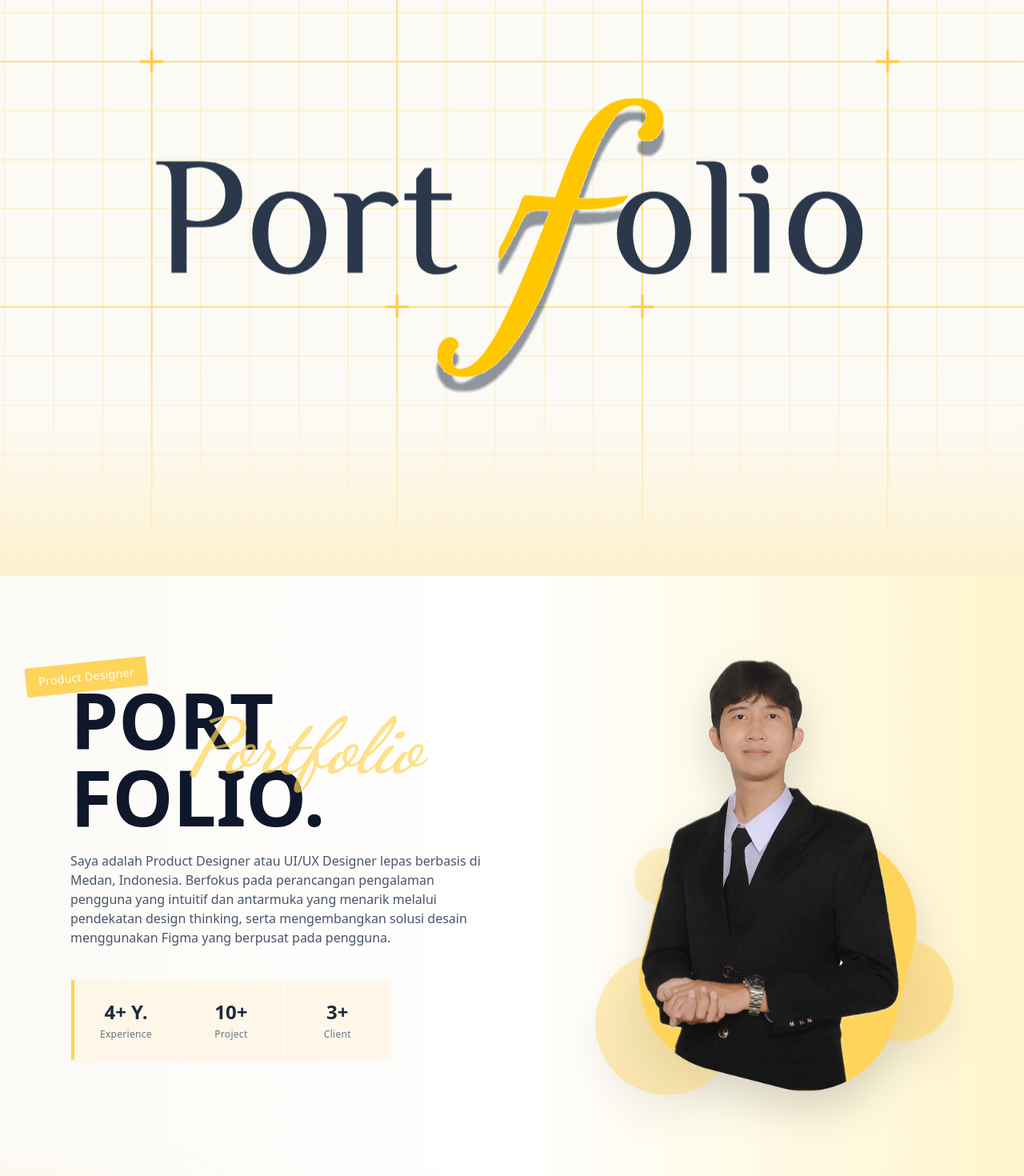
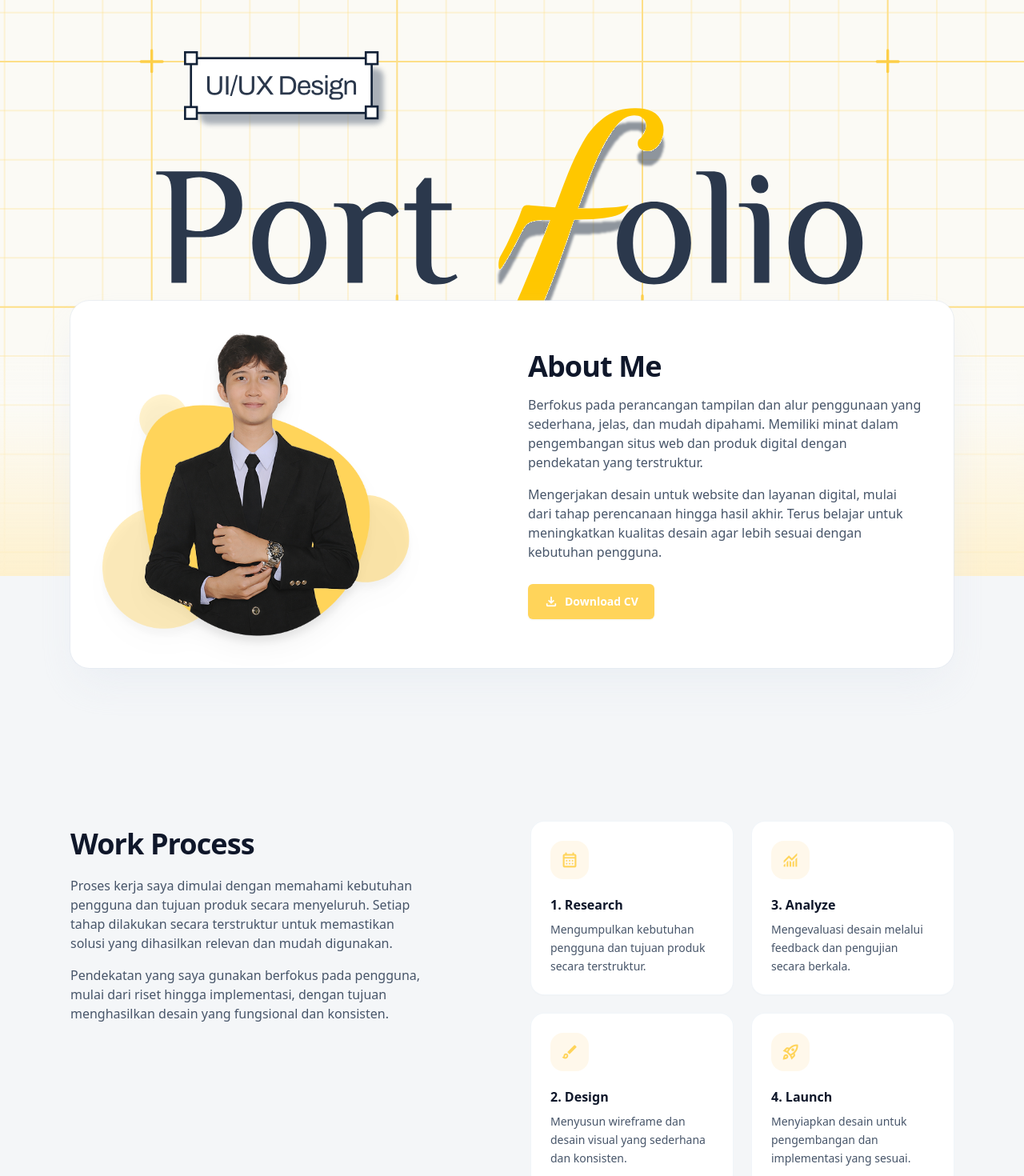
Before and after one commit to zamharii/porto-imam, a Nuxt app: page / in a window 1280 px wide. Shown: the part 80-1550 px from the top of the page at 80% size. Built offline with nearby package versions, Linux system fonts and the light colour scheme.

Commit message:
hapus section 2

```diff
--- a/app/pages/index.vue
+++ b/app/pages/index.vue
@@ -1,96 +1,39 @@
 <template>
   <main class="min-h-screen bg-[#FBFAF5]">
+
     <!-- SECTION 1 -->
     <section
       class="relative min-h-screen w-full bg-[#FBFAF5] bg-no-repeat bg-center bg-contain md:bg-cover"
       style="background-image: url('/img/hero/background-header.svg')"
     >
-      <!-- Floating Image -->
       <div class="absolute inset-0 flex items-center justify-center">
+
+        <!-- TEXT PORTOFOLIO (STATIC) -->
         <img
           src="/img/hero/text-portofolio.svg"
           alt="Portfolio Text"
-          class="w-[120%] sm:w-[110%] md:w-[95%] lg:w-[80%] xl:w-[70%] transition-transform duration-500 ease-out animate-float hover:scale-105 hover:-translate-y-3 hover:rotate-1"
+          class="w-[120%] sm:w-[110%] md:w-[95%] lg:w-[80%] xl:w-[70%]"
         />
+
+        <!-- UIUX TEXT (FLOATING) -->
+        <img
+          src="/img/hero/uiux-design-text.svg"
+          alt="UIUX Design"
+          class="absolute z-10
+                w-[45%] sm:w-[35%] md:w-[25%] lg:w-[20%]
+                top-[18%] left-[18%]
+                animate-float-slow"
+        />
+
       </div>
     </section>
 
-    <!-- SECTION 2 (About Me) -->
-    <section class="relative isolate overflow-hidden bg-gradient-to-r from-[#FBFAF5] via-white to-[#FFF5CC]">
-      <div
-        class="pointer-events-none absolute -left-40 -bottom-40 -z-10 h-[28rem] w-[28rem] rounded-full bg-[#FFD45A]/25 blur-3xl"
-      />
-      <div
-        class="relative mx-auto flex min-h-screen max-w-6xl items-center px-6 py-16 pb-56"
-        :style="{ paddingBottom: `${heroBottomPadding}px` }"
-      >
-        <div class="grid w-full grid-cols-1 items-center gap-12 lg:grid-cols-2">
-          <div>
-            <h1 class="relative inline-block text-slate-900">
-              <span
-                class="absolute -left-6 top-4 z-10 inline-flex -rotate-6 items-center rounded-sm bg-[#FFD45A] px-4 py-2 text-sm font-medium tracking-wide text-white shadow-sm sm:-left-10 sm:top-7 md:-left-12 md:top-8 lg:-left-14 lg:top-8"
-              >
-                Product Designer
-              </span>
-
-              <span class="relative block pt-12 font-extrabold leading-[0.92] tracking-tight sm:pt-14">
-                <span class="block text-6xl sm:text-7xl lg:text-8xl">PORT</span>
-                <span class="block text-6xl sm:text-7xl lg:text-8xl">FOLIO.</span>
-
-                <span
-                  class="pointer-events-none absolute left-[92%] top-[56%] -translate-x-1/2 -translate-y-1/2 select-none text-6xl italic text-[#FFD45A]/70 sm:text-7xl lg:text-8xl"
-                  style="font-family: 'Dancing Script', cursive"
-                  aria-hidden="true"
-                >
-                  Portfolio
-                </span>
-              </span>
-            </h1>
-
-            <p class="mt-5 max-w-xl text-sm leading-relaxed text-slate-600 sm:text-base">
-              Saya adalah Product Designer atau UI/UX Designer lepas berbasis di Medan, Indonesia. Berfokus pada
-              perancangan pengalaman pengguna yang intuitif dan antarmuka yang menarik melalui pendekatan design
-              thinking, serta mengembangkan solusi desain menggunakan Figma yang berpusat pada pengguna.
-            </p>
-
-            <div
-              class="mt-10 inline-grid grid-cols-3 overflow-hidden border border-white/60 bg-[#FFF2D880] shadow-sm backdrop-blur"
-            >
-              <div class="border-l-4 border-[#FFD45A] px-8 py-6 text-center">
-                <div class="text-2xl font-bold text-slate-800">4+ Y.</div>
-                <div class="mt-1 text-xs tracking-wide text-slate-500">Experience</div>
-              </div>
-              <div class="border-l border-white/70 px-8 py-6 text-center">
-                <div class="text-2xl font-bold text-slate-800">10+</div>
-                <div class="mt-1 text-xs tracking-wide text-slate-500">Project</div>
-              </div>
-              <div class="border-l border-white/70 px-8 py-6 text-center">
-                <div class="text-2xl font-bold text-slate-800">3+</div>
-                <div class="mt-1 text-xs tracking-wide text-slate-500">Client</div>
-              </div>
-            </div>
-          </div>
-
-          <div class="flex justify-center lg:justify-end">
-            <div class="w-full max-w-sm sm:max-w-md lg:translate-y-8">
-              <img
-                class="h-auto w-full object-contain drop-shadow-2xl"
-                src="/img/hero/hero-imam.webp"
-                alt="Foto Imam Zamhari"
-                loading="lazy"
-                decoding="async"
-              />
-            </div>
-          </div>
-        </div>
-      </div>
-    </section>
-
+    <!-- ✅ ABOUT CARD FIX -->
     <section class="bg-slate-100/70">
-      <div class="mx-auto max-w-6xl px-6 pb-24 sm:pb-28 lg:pb-32">
-        <div
+      <div class="mx-auto max-w-6xl px-6 pb-24">
+        <ClientOnly>
+          <div
           ref="aboutCard"
-          v-fade-in
           class="relative z-20 rounded-3xl bg-white p-6 shadow-2xl shadow-slate-200/60 ring-1 ring-slate-200/60 sm:p-10"
           :style="{ marginTop: `${-aboutCardOverlap}px` }"
         >
@@ -133,10 +76,13 @@
             </div>
           </div>
         </div>
+        </ClientOnly>
       </div>
     </section>
 
-    <section v-fade-in class="relative z-10 bg-slate-100/70 py-20 sm:py-24">
+    <!-- ✅ WORK PROCESS FIX -->
+    <ClientOnly>
+      <section class="relative z-10 bg-slate-100/70 py-20 sm:py-24">
       <div class="mx-auto max-w-6xl px-6">
         <div class="grid grid-cols-1 gap-12 lg:grid-cols-2 lg:items-start">
           <div class="pt-2">
@@ -204,8 +150,11 @@
         </div>
       </div>
     </section>
+    </ClientOnly>
 
-    <section v-fade-in class="bg-white py-20 sm:py-24">
+    <!-- ✅ PORTFOLIO FIX -->
+    <ClientOnly>
+      <section class="bg-white py-20 sm:py-24">
       <div class="mx-auto max-w-6xl px-6">
         <div class="text-center">
           <h3 class="text-3xl font-extrabold tracking-tight text-slate-900 sm:text-4xl">Portfolio</h3>
@@ -219,7 +168,6 @@
           <article
             v-for="(item, index) in portfolioItems.slice(0, 6)"
             :key="item.title"
-            v-fade-in="{ delay: index * 80 }"
             class="overflow-hidden rounded-2xl bg-white shadow-sm ring-1 ring-slate-100"
           >
             <div class="aspect-[16/10] overflow-hidden bg-slate-200">
@@ -255,8 +203,11 @@
         </div>
       </div>
     </section>
+    </ClientOnly>
 
-    <section v-fade-in class="bg-gradient-to-r from-[#FBFAF5] via-white to-[#FFF5CC] py-24 sm:py-28 lg:py-32">
+    <!-- ✅ FREELANCE FIX -->
+    <ClientOnly>
+      <section class="bg-gradient-to-r from-[#FBFAF5] via-white to-[#FFF5CC] py-24 sm:py-28 lg:py-32">
       <div class="relative mx-auto max-w-6xl px-6">
         <div class="text-center">
           <h3 class="text-4xl font-extrabold tracking-tight text-slate-900 sm:text-5xl">Freelance</h3>
@@ -270,7 +221,6 @@
           <article
             v-for="(item, index) in freelanceItems"
             :key="item.name"
-            v-fade-in="{ delay: index * 90 }"
             class="group flex flex-col overflow-hidden rounded-2xl bg-white shadow-sm ring-1 ring-slate-200/70 transition hover:-translate-y-1 hover:shadow-lg"
           >
             <div class="aspect-[424/250] overflow-hidden">
@@ -314,8 +264,11 @@
         </div>
       </div>
     </section>
+    </ClientOnly>
 
-    <section v-fade-in class="bg-slate-100/70 py-20 sm:py-24">
+    <!-- ✅ WHAT I DO -->
+    <ClientOnly>
+      <section class="bg-slate-100/70 py-20 sm:py-24">
       <div class="mx-auto max-w-6xl px-6">
         <div class="grid grid-cols-1 gap-12 lg:grid-cols-2 lg:items-start">
           <div class="pt-2">
@@ -358,8 +311,11 @@
         </div>
       </div>
     </section>
+    </ClientOnly>
 
-      <section v-fade-in class="bg-white pt-20 sm:pt-24">
+    <!-- ✅ CLIENTS -->
+    <ClientOnly>
+      <section class="bg-white pt-20 sm:pt-24">
         <div class="mx-auto max-w-6xl px-6 pb-16 sm:pb-20">
           <div class="text-center">
             <h3 class="text-3xl font-extrabold tracking-tight text-slate-900 sm:text-4xl">Clients</h3>
@@ -372,7 +328,6 @@
           <img
             v-for="(client, index) in clientLogos"
             :key="client.name"
-            v-fade-in="{ delay: index * 80 }"
             class="h-24 w-auto object-contain opacity-95 sm:h-28"
             :src="client.src"
             :alt="client.name"
@@ -382,8 +337,11 @@
           </div>
         </div>
       </section>
+    </ClientOnly>
 
-      <section v-fade-in class="relative overflow-hidden bg-[#2F3F55] text-white">
+    <!-- ✅ FOOTER -->
+    <ClientOnly>
+      <section class="relative overflow-hidden bg-[#2F3F55] text-white">
         <div class="pointer-events-none absolute inset-0" aria-hidden="true">
           <div class="absolute inset-0 bg-gradient-to-b from-[#2F3F55] to-[#27364A]" />
           <div
@@ -404,7 +362,9 @@
           </a>
         </div>
       </section>
-    </main>
+    </ClientOnly>
+
+  </main>
 </template>
 
 <script setup lang="ts">
```
